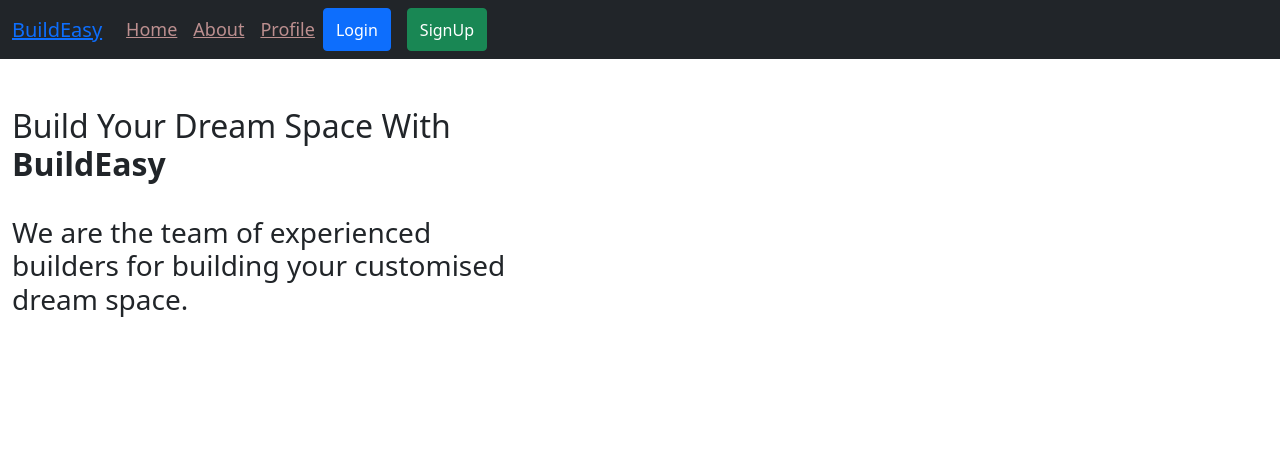
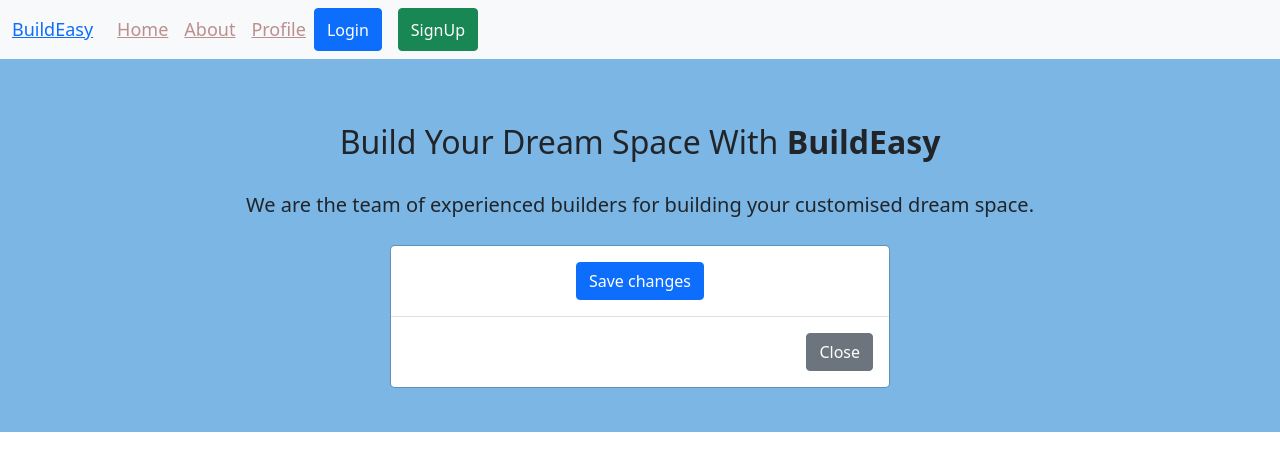
Before and after one commit to widhiwadher/widhi-react-20-10, a React (Create React App) app: page / in a window 1280 px wide. Shown: the top 470 px of the page. Built offline with nearby package versions, Linux system fonts and the light colour scheme.

Commit message:
changes required

```diff
--- a/src/App.css
+++ b/src/App.css
@@ -47,6 +47,14 @@ h1 {
   color: rosybrown;
 }
 
+.bg-white {
+  background: rgb(238, 236, 236);
+}
+
 .bg-img {
   background-image: 'url(${logo})';
 }
+.box{
+
+  background-color:rgba(114, 177, 228, 0.931)
+}
--- a/src/components/Home.js
+++ b/src/components/Home.js
@@ -1,33 +1,37 @@
 import React from 'react';
 
-import logo from '../img/housing.jpg';
+import logo from '../img/build.png';
+import Modal from "react-bootstrap/Modal";
+import Button from 'react-bootstrap/Button';
+import "bootstrap/dist/css/bootstrap.min.css";
 
 const Home = () => {
   return (
-    <div className="row-fluid">
+    <div className="row-fluid box">
 
-      <div className='row col-12 mx-auto bg-img'>
+      <div className='container text-center p-3'>
+        <h2 className="pt-5 ">
+          Build Your Dream Space With <strong>BuildEasy</strong>
+        </h2>
+        <h5 className="pt-4 ">
+          We are the team of experienced builders for building your customised dream space.
+            </h5>
 
+        <Modal.Dialog>
 
-          <div className='col-md-5 col-lg-5 pt-5 pt-lg-0 order-2'>
+          <Modal.Body>
 
-            <h2 className = "pt-5 ">
-              Build Your Dream Space With <strong>BuildEasy</strong>
-            </h2>
-             <h3 className = "pt-4 ">
-              We are the team of experienced builders for building your customised dream space.
-            </h3>
-          </div>
+            <Button variant="primary text-right">Save changes</Button>
 
-          <div className='col-md-5 col-lg-5 order-1 order-lg-2'>
+          </Modal.Body>
 
-          </div>
+          <Modal.Footer>
+            <Button variant="secondary">Close</Button>
 
+          </Modal.Footer>
+        </Modal.Dialog>
 
       </div>
-
-
-
     </div>
   )
 }
--- a/src/components/Navbar.js
+++ b/src/components/Navbar.js
@@ -6,7 +6,7 @@ import { BrowserRouter as Router, Switch, Route, Link } from 'react-router-dom';
 const Navbar = () => {
   return (
     <div className="row-fluid">
-      <nav className="navbar navbar-expand-lg navbar-light bg-dark">
+      <nav className="navbar navbar-expand-lg navbar-light bg-light">
         <div className="container-fluid">
           <a className="navbar-brand decorate"> <Link to="/">BuildEasy</Link></a>
           <button className="navbar-toggler" type="button" data-bs-toggle="collapse" data-bs-target="#navbarNav" aria-controls="navbarNav" aria-expanded="false" aria-label="Toggle navigation">
@@ -25,7 +25,7 @@ const Navbar = () => {
                 nav-link"> <Link to="/profile">Profile</Link>
               </li>
               <div className="d-grid gap-2 d-md-flex justify-content-md-end">
-                <button className=' btn btn-primary  me-md-2'>Login</button>
+                <button className=' btn btn-primary  me-md-2' style = {{borderRadious :50 }}>Login</button>
                 <button className='btn btn-success'>SignUp</button>
               </div>
 
```
